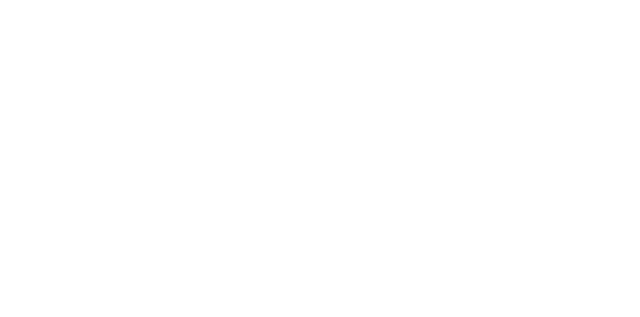
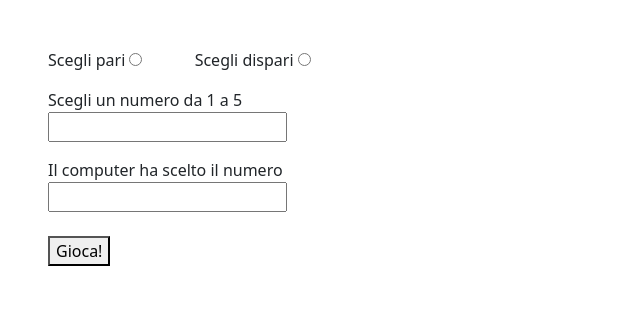
Before and after one commit to AndreaMinelli/js-paliedispari, a plain HTML site: page js_pariedispari/index.html in a window 1280 px wide. Shown: the whole page, without its empty margins (0-640 px from the left). Drawn offline with nearby package versions, Linux system fonts and the light colour scheme.

Commit message:
Impostati input

```diff
--- a/js_pariedispari/index.html
+++ b/js_pariedispari/index.html
@@ -5,8 +5,44 @@
     <meta http-equiv="X-UA-Compatible" content="IE=edge" />
     <meta name="viewport" content="width=device-width, initial-scale=1.0" />
     <title>Pari e Dispari</title>
+    <!-- Bootstrap CSS -->
+    <link
+      href="https://cdn.jsdelivr.net/npm/bootstrap@5.2.3/dist/css/bootstrap.min.css"
+      rel="stylesheet"
+      integrity="sha384-rbsA2VBKQhggwzxH7pPCaAqO46MgnOM80zW1RWuH61DGLwZJEdK2Kadq2F9CUG65"
+      crossorigin="anonymous"
+    />
     <!-- Script -->
     <script defer src="script.js"></script>
   </head>
-  <body></body>
+  <body>
+    <main>
+      <form id="form" class="p-5">
+        <div class="mb-3">
+          <label for="even">Scegli pari</label>
+          <input
+            type="radio"
+            name="even-odd"
+            id="even"
+            value="even"
+            class="me-5"
+          />
+          <label for="odd"> Scegli dispari </label>
+          <input type="radio" name="even-odd" id="odd" value="odd" />
+        </div>
+        <div>
+          <label for="user-number" class="d-block">
+            Scegli un numero da 1 a 5
+          </label>
+          <input type="number" id="user-number" class="mb-3" />
+          <label for="ai-number" class="d-block">
+            Il computer ha scelto il numero
+          </label>
+          <input type="number" id="ai-number" />
+        </div>
+        <button class="mt-4">Gioca!</button>
+      </form>
+      <div id="result"></div>
+    </main>
+  </body>
 </html>
```
